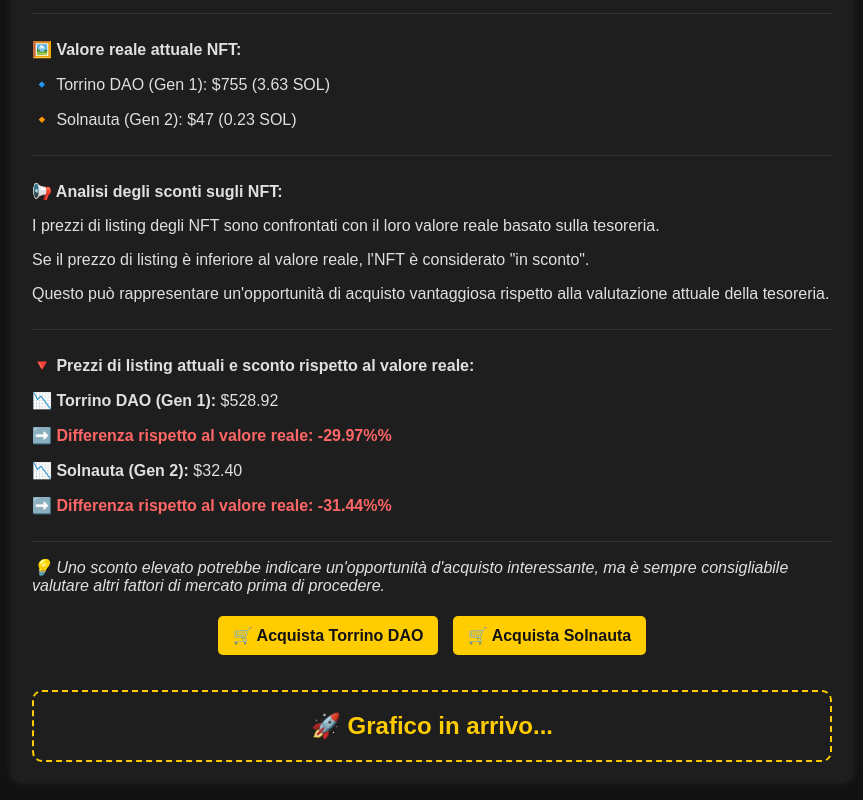
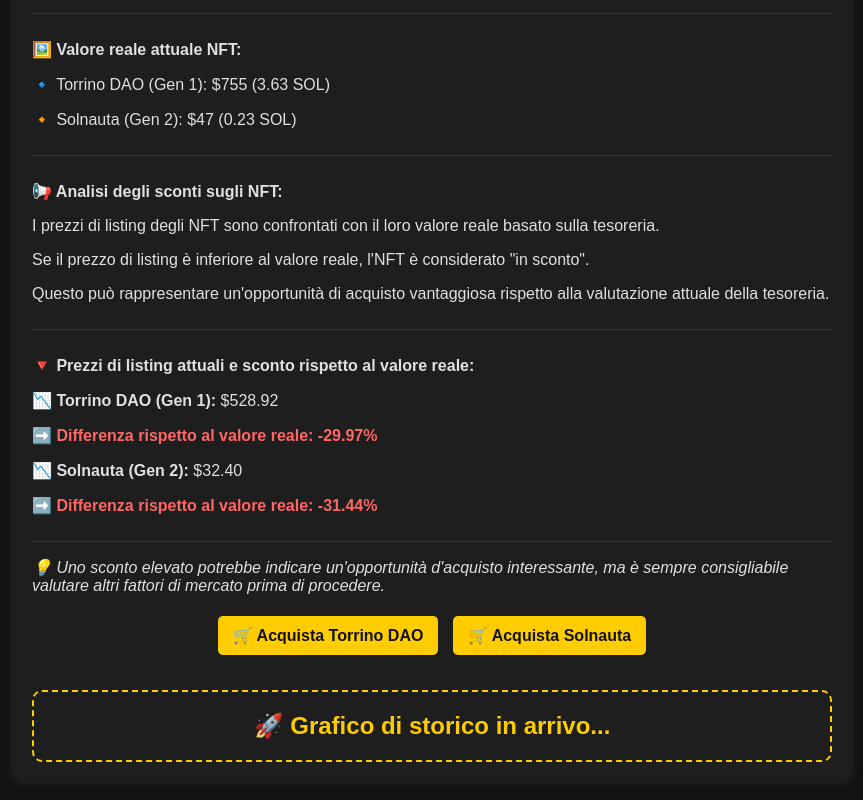
Before and after one commit to Happydao/torrino-dao-dashboard, a plain HTML site: page index.html in a window 1280 px wide. Shown: the part 382-1182 px from the top of the page, without its empty margins (208-1071 px from the left). Drawn offline with Linux system fonts and the light colour scheme.

Commit message:
Update index.html

```diff
--- a/index.html
+++ b/index.html
@@ -104,9 +104,9 @@
     <div class="data-section">
       <p><b>🔻 Prezzi di listing attuali e sconto rispetto al valore reale:</b></p>
       <p>📉 <b>Torrino DAO (Gen 1):</b> <span id="gen1ListingPrice"></span></p>
-      <p class="discount">➡️ Differenza rispetto al valore reale: <span id="gen1Discount"></span>%</p>
+      <p class="discount">➡️ Differenza rispetto al valore reale: <span id="gen1Discount"></span></p>
       <p>📉 <b>Solnauta (Gen 2):</b> <span id="gen2ListingPrice"></span></p>
-      <p class="discount">➡️ Differenza rispetto al valore reale: <span id="gen2Discount"></span>%</p>
+      <p class="discount">➡️ Differenza rispetto al valore reale: <span id="gen2Discount"></span></p>
     </div>
 
     <p><i>💡 Uno sconto elevato potrebbe indicare un'opportunità d'acquisto interessante, ma è sempre consigliabile valutare altri fattori di mercato prima di procedere.</i></p>
@@ -117,7 +117,7 @@
     </div>
 
     <div class="chart-container">
-      🚀 Grafico in arrivo...
+      🚀 Grafico di storico in arrivo...
     </div>
 
   </div>
```
